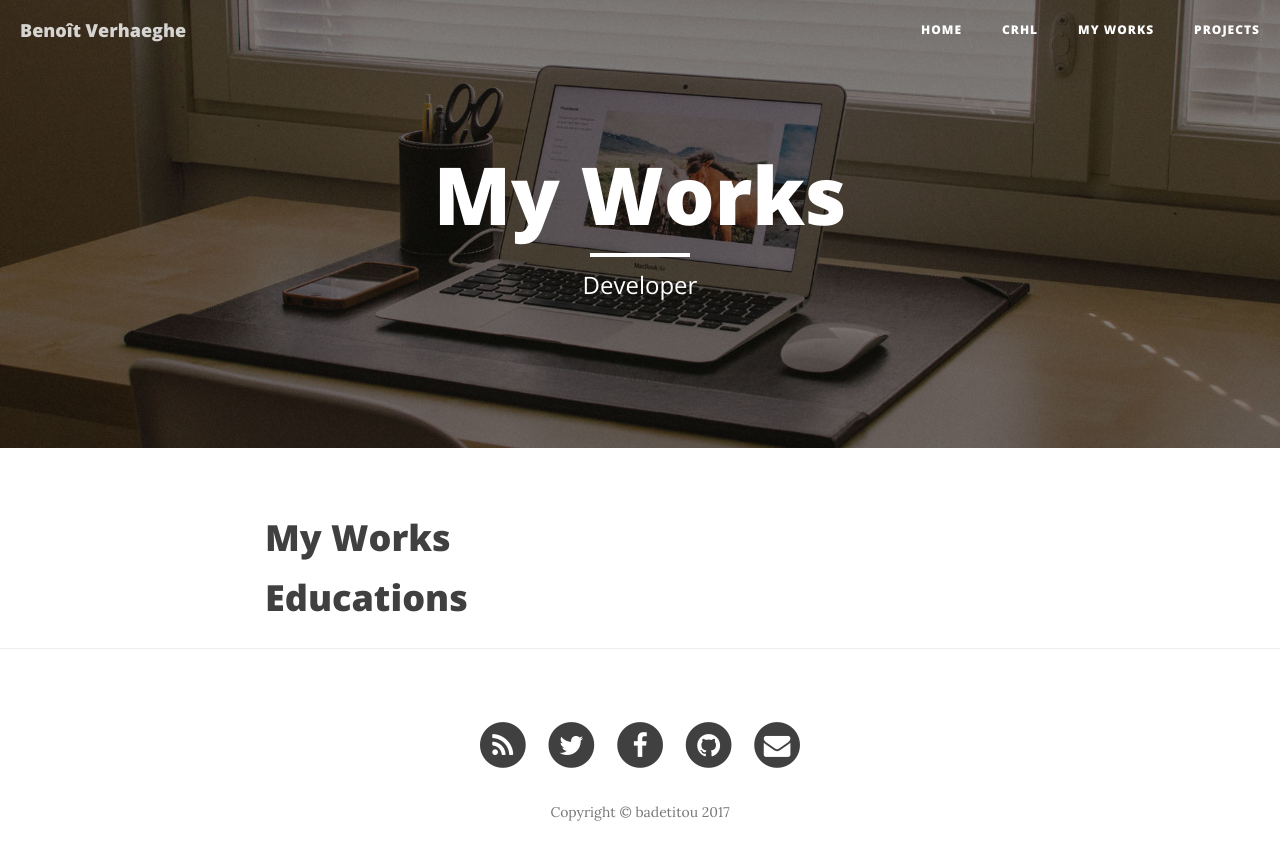
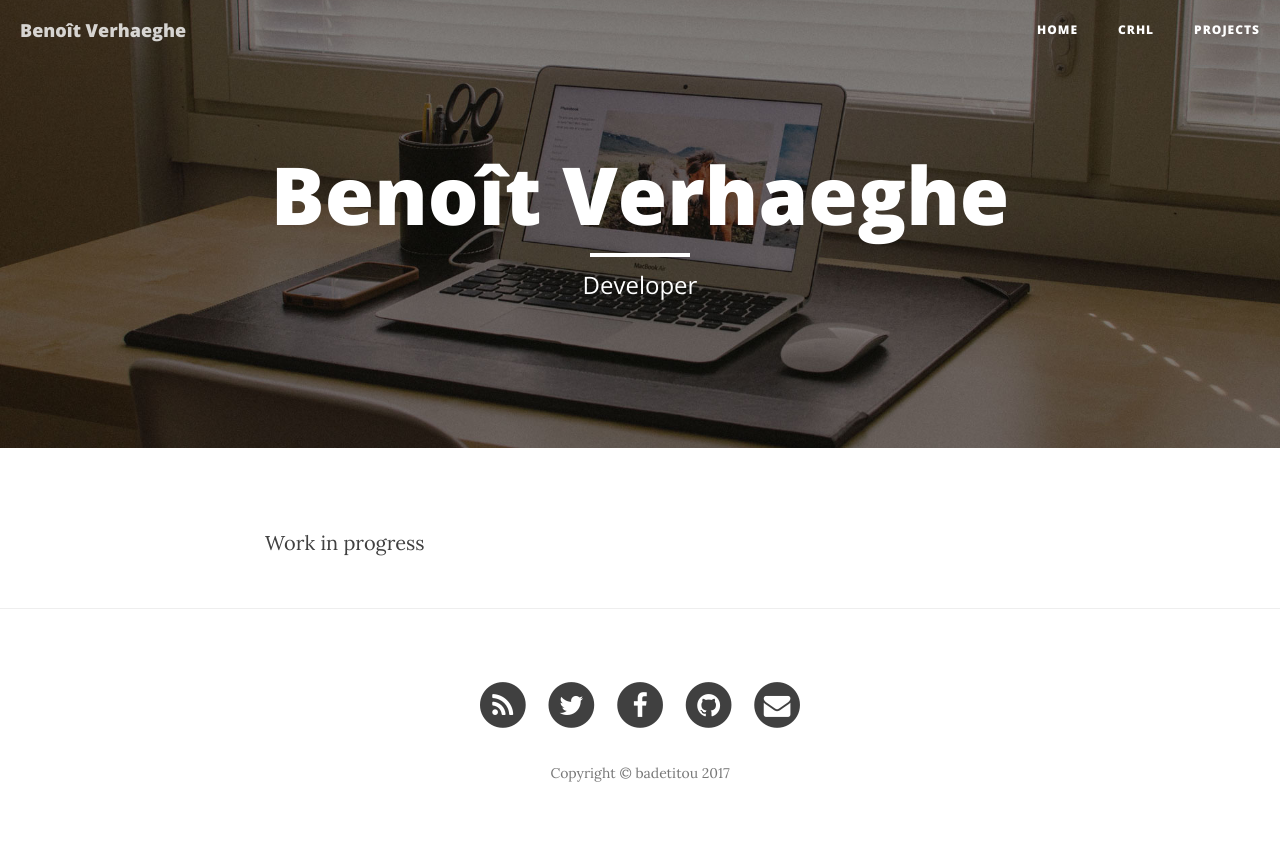
Before and after one commit to badetitou/badetitou.github.io, a Jekyll site: the page built from index.md, in a window 1280 px wide. Shown: the top 860 px of the page. Built offline with Jekyll 4.4.1, drawn with Linux system fonts in a browser that asks for light colours; nearby versions of some CDN libraries; our own code applies the rules of GitHub Pages for plain Markdown files.

Commit message:
Work in progress

```diff
--- a/index.md
+++ b/index.md
@@ -3,6 +3,5 @@
 description: "Developer"
 ---
 
-# My Works
 
-# Educations
+Work in progress
```
